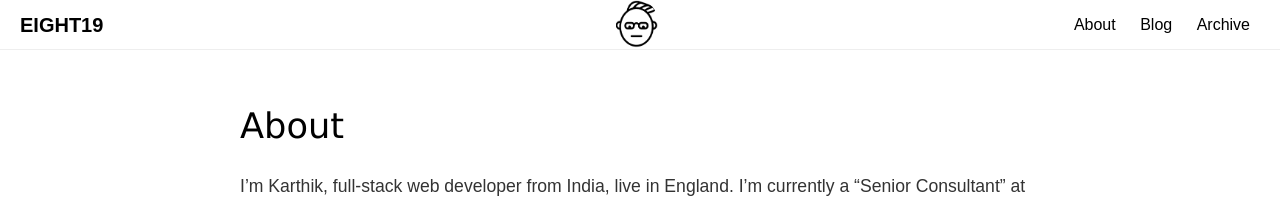
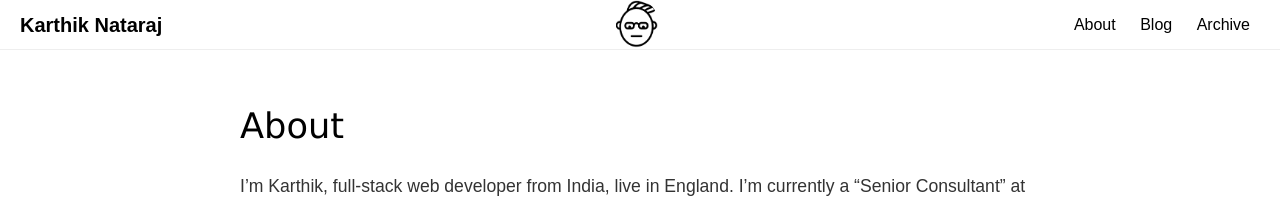
Before and after one commit to kartolab/karthikm19.github.io, a Jekyll site: the page built from index.md, in a window 1280 px wide. Shown: the top 207 px of the page. Built offline with Jekyll 4.4.1, drawn with Linux system fonts in a browser that asks for light colours.

Commit message:
Updated page title

```diff
--- a/_config.yml
+++ b/_config.yml
@@ -1,4 +1,4 @@
-title: EIGHT19
+title: Karthik Nataraj
 slogan: coding is fun
 author: Karthik Nataraj
 email: karthikzmsg@gmail.com
```
